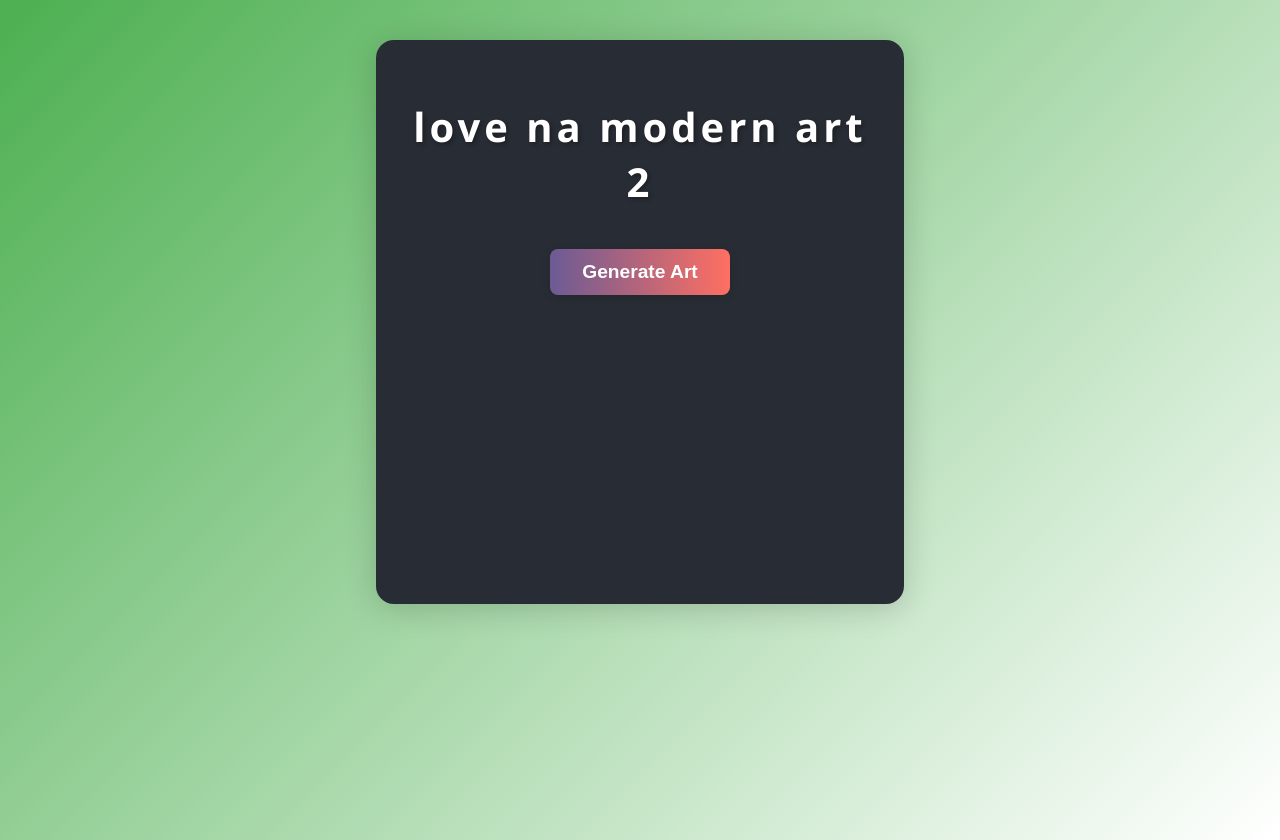
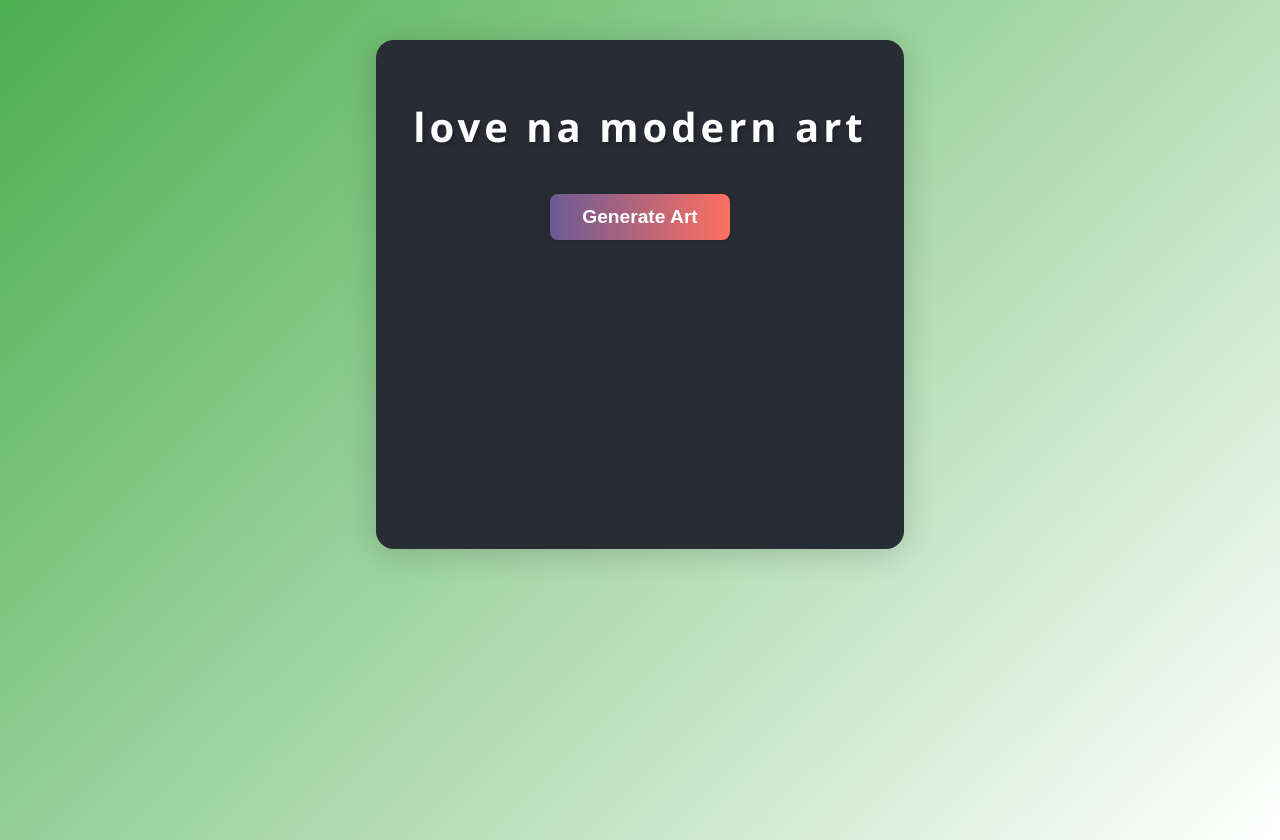
Before and after one commit to leizard/modern-art, a website: page index.html in a window 1280 px wide. Drawn offline with Linux system fonts and the light colour scheme.

Commit message:
change back title

```diff
--- a/index.html
+++ b/index.html
@@ -8,7 +8,7 @@
 </head>
 <body>
   <div class="container">
-    <h1>Love Na Modern Art 2</h1>
+    <h1>Love Na Modern Art</h1>
     <button id="generate-btn">Generate Art</button>
     <div id="shape-container"></div>
     <h2 id="art-name"></h2>
```
